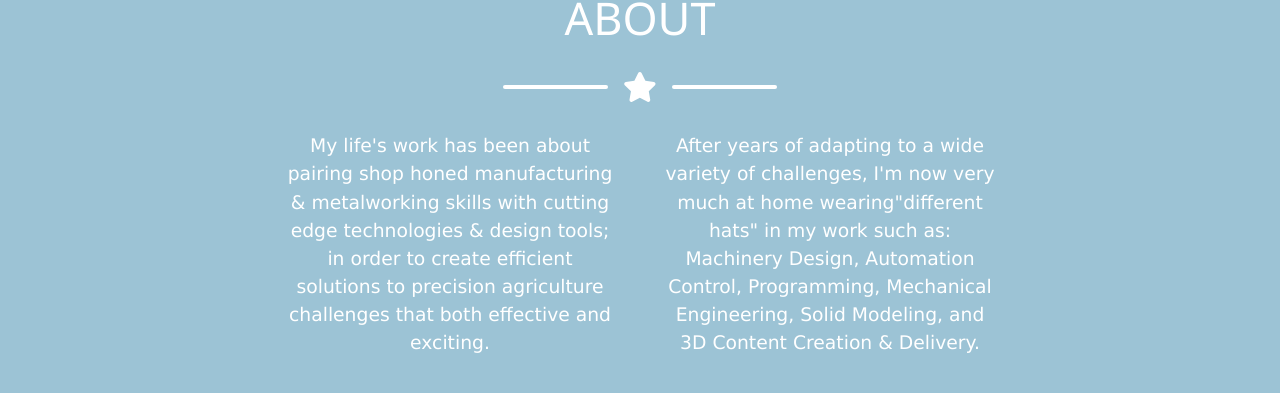
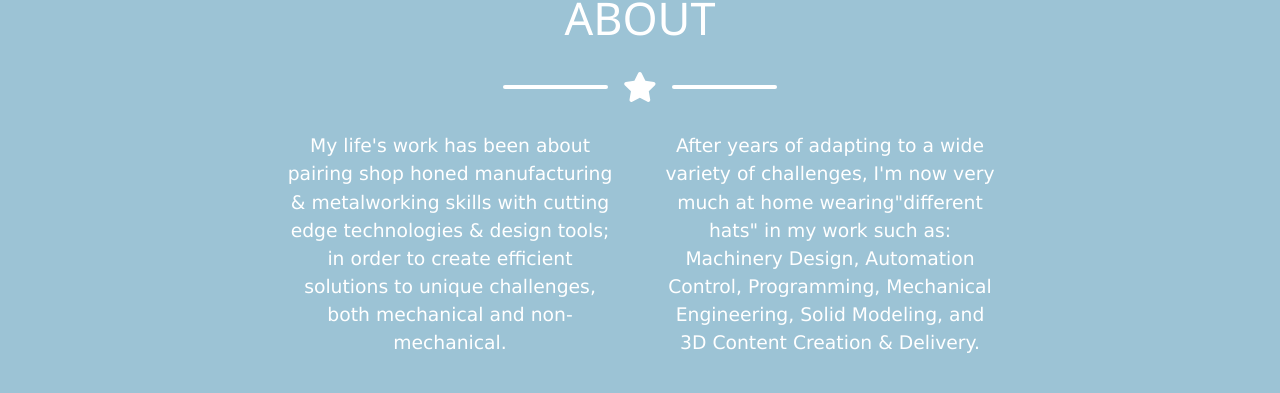
Before and after one commit to 0xbadc0fee/sgcPortfolioSite, a plain HTML site: page index.html in a window 1280 px wide. Shown: the part 1849-2242 px from the top of the page. Drawn offline with nearby package versions, Linux system fonts and the light colour scheme.

Commit message:
modified about me

```diff
--- a/index.html
+++ b/index.html
@@ -127,8 +127,7 @@
     <!-- About Section Content-->
     <div class="row">
       <div class="col-lg-4 ml-auto">
-        <p class="lead">My life's work has been about pairing shop honed manufacturing & metalworking skills with cutting edge technologies & design tools; in order to create efficient solutions to precision agriculture challenges that both effective and exciting.
-</p>
+        <p class="lead">My life's work has been about pairing shop honed manufacturing & metalworking skills with cutting edge technologies & design tools; in order to create efficient solutions to unique challenges, both mechanical and non-mechanical. </p>
       </div>
       <div class="col-lg-4 mr-auto">
         <p class="lead">After years of adapting to a wide variety of challenges, I'm now very much at home wearing"different hats" in my work such as: Machinery Design, Automation Control, Programming, Mechanical Engineering, Solid Modeling, and 3D Content Creation & Delivery.</p>
```
